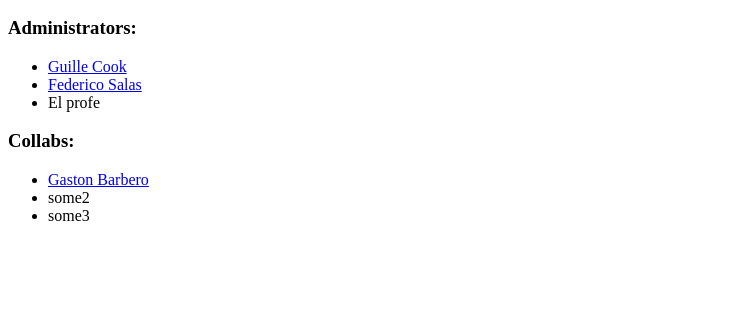
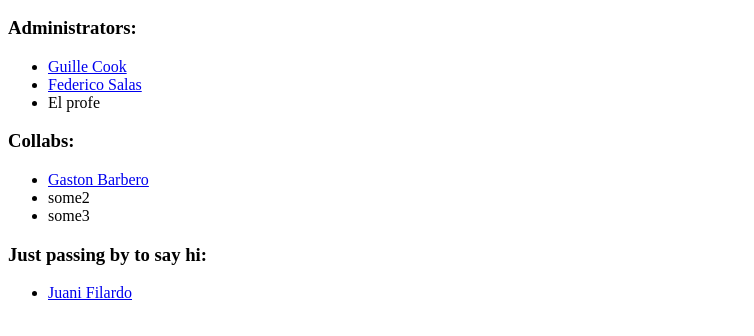
Before and after one commit to mastermeli-rodixxi/web-organization, a plain HTML site: page index.html in a window 1280 px wide. Shown: the part 110-446 px from the top of the page, without its empty margins (0-754 px from the left). Drawn offline with Linux system fonts and the light colour scheme.

Commit message:
Update index.html
Firmo el index.

```diff
--- a/index.html
+++ b/index.html
@@ -18,5 +18,9 @@
 		<li>some2</li>
 		<li>some3</li>
 	</ul>
+	<h3>Just passing by to say hi:</h3>
+	<ul>
+		<li><a href="https://github.com/JuaniFilardo">Juani Filardo</a></li>
+	</ul>
 </body>
 </html>
```
